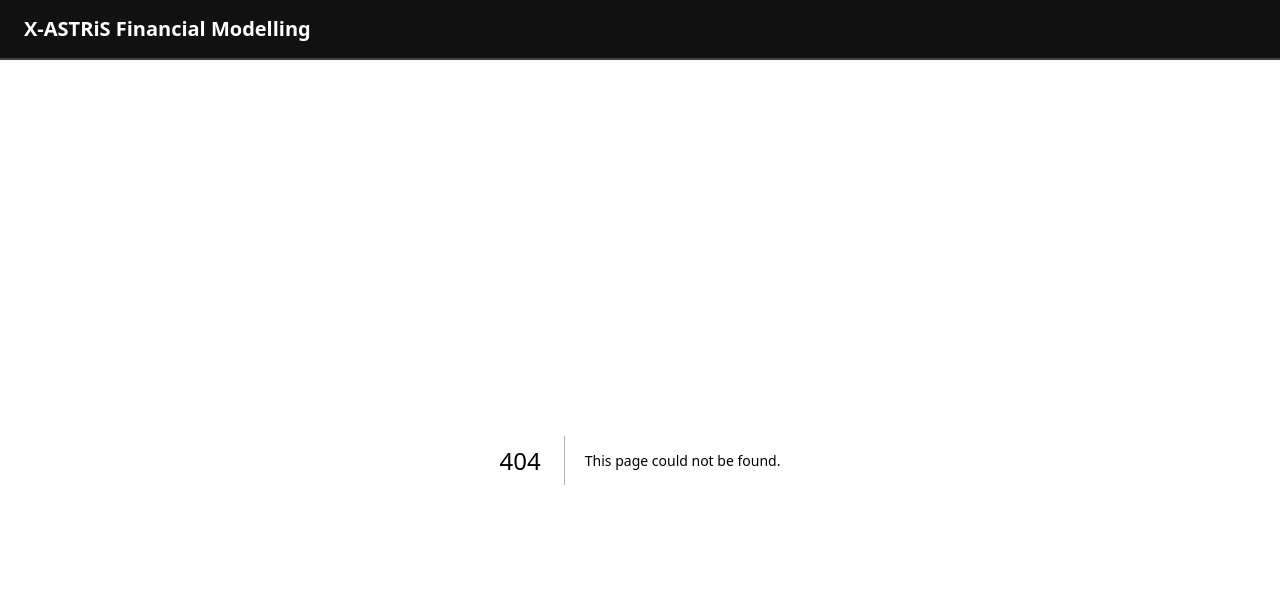
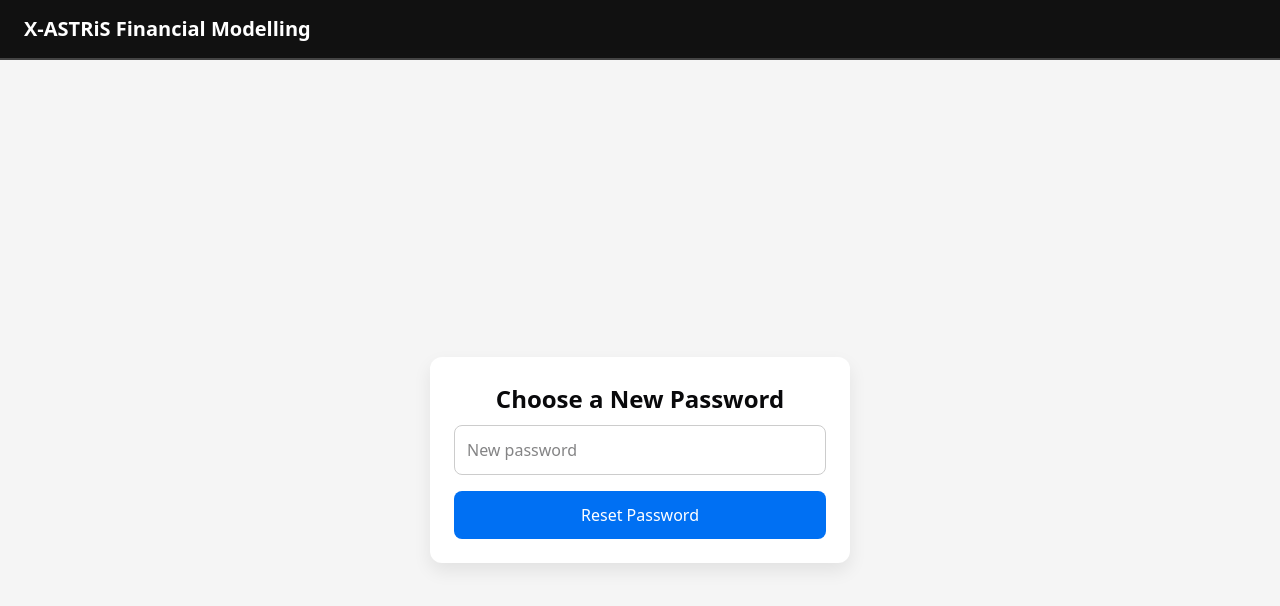
Before and after one commit to x-astris/x-astris-frontend, a Next.js app: page /reset-password in a window 1280 px wide. Before the commit this address had no page. Shown: the top 606 px of the page. Built offline with nearby package versions, Linux system fonts and the light colour scheme.

Commit message:
password reset functionality added

```diff
--- /dev/null
+++ b/app/forgot-password/page.tsx
@@ -0,0 +1,91 @@
+"use client";
+
+import { useState } from "react";
+
+export default function ForgotPasswordPage() {
+  const [email, setEmail] = useState("");
+  const [message, setMessage] = useState("");
+
+  async function handleSubmit(e: React.FormEvent) {
+    e.preventDefault();
+
+    const res = await fetch(`${process.env.NEXT_PUBLIC_API_URL}/auth/request-reset`, {
+      method: "POST",
+      headers: { "Content-Type": "application/json" },
+      body: JSON.stringify({ email }),
+    });
+
+    const data = await res.json();
+    setMessage(data.message);
+  }
+
+  return (
+    <main
+      style={{
+        minHeight: "100vh",
+        display: "flex",
+        alignItems: "center",
+        justifyContent: "center",
+        background: "#f5f5f5",
+        padding: 16,
+      }}
+    >
+      <div
+        style={{
+          width: "100%",
+          maxWidth: 420,
+          background: "#ffffff",
+          borderRadius: 12,
+          padding: 24,
+          boxShadow: "0 8px 18px rgba(0,0,0,0.08)",
+        }}
+      >
+        <h1 style={{ fontSize: 24, fontWeight: 700, marginBottom: 8, textAlign: "center" }}>
+          Reset Password
+        </h1>
+
+        <p style={{ fontSize: 14, color: "#666", marginBottom: 24, textAlign: "center" }}>
+          Enter your email and we’ll send you instructions.
+        </p>
+
+        <form onSubmit={handleSubmit}>
+          <input
+            type="email"
+            placeholder="Your email"
+            value={email}
+            onChange={(e) => setEmail(e.target.value)}
+            required
+            style={{
+              width: "100%",
+              padding: 12,
+              marginBottom: 16,
+              borderRadius: 8,
+              border: "1px solid #ccc",
+            }}
+          />
+
+          <button
+            type="submit"
+            style={{
+              width: "100%",
+              padding: 12,
+              background: "#0070f3",
+              color: "#ffffff",
+              borderRadius: 8,
+              border: "none",
+              cursor: "pointer",
+            }}
+          >
+            Send Reset Link
+          </button>
+        </form>
+
+        {message && (
+          <p style={{ marginTop: 16, textAlign: "center", color: "#0070f3" }}>
+            {message}
+          </p>
+        )}
+      </div>
+    </main>
+  );
+}
--- a/app/login/page.tsx
+++ b/app/login/page.tsx
@@ -68,6 +68,26 @@ export default function LoginPage() {
             Sign up
           </a>
         </p>
+
+        {/* Forgot Password Link */}
+<p
+  style={{
+    marginTop: 16,
+    textAlign: "center",
+    fontSize: 14,
+  }}
+>
+  <a
+    href="/forgot-password"
+    style={{
+      color: "#0070f3",
+      textDecoration: "underline",
+    }}
+  >
+    Forgot your password?
+  </a>
+</p>
+
       </div>
     </main>
   );
--- /dev/null
+++ b/app/reset-password/page.tsx
@@ -0,0 +1,152 @@
+"use client";
+
+import { useState } from "react";
+
+export default function ResetPasswordPage() {
+  const searchParams = new URLSearchParams(
+    typeof window !== "undefined" ? window.location.search : ""
+  );
+  const token = searchParams.get("token");
+
+  const [password, setPassword] = useState("");
+  const [message, setMessage] = useState("");
+  const [success, setSuccess] = useState(false);
+
+  async function handleSubmit(e: React.FormEvent) {
+    e.preventDefault();
+
+    const res = await fetch(
+      `${process.env.NEXT_PUBLIC_API_URL}/auth/reset-password`,
+      {
+        method: "POST",
+        headers: { "Content-Type": "application/json" },
+        body: JSON.stringify({ token, password }),
+      }
+    );
+
+    const data = await res.json();
+    setMessage(data.message);
+
+    if (res.ok) {
+      setSuccess(true);
+    }
+  }
+
+  return (
+    <main
+      style={{
+        minHeight: "100vh",
+        display: "flex",
+        alignItems: "center",
+        justifyContent: "center",
+        background: "#f5f5f5",
+        padding: 16,
+      }}
+    >
+      <div
+        style={{
+          width: "100%",
+          maxWidth: 420,
+          background: "#ffffff",
+          borderRadius: 12,
+          padding: 24,
+          boxShadow: "0 8px 18px rgba(0,0,0,0.08)",
+        }}
+      >
+        {!success ? (
+          <>
+            <h1
+              style={{
+                fontSize: 24,
+                fontWeight: 700,
+                marginBottom: 8,
+                textAlign: "center",
+              }}
+            >
+              Choose a New Password
+            </h1>
+
+            <form onSubmit={handleSubmit}>
+              <input
+                type="password"
+                placeholder="New password"
+                value={password}
+                onChange={(e) => setPassword(e.target.value)}
+                required
+                style={{
+                  width: "100%",
+                  padding: 12,
+                  marginBottom: 16,
+                  borderRadius: 8,
+                  border: "1px solid #ccc",
+                }}
+              />
+
+              <button
+                type="submit"
+                style={{
+                  width: "100%",
+                  padding: 12,
+                  background: "#0070f3",
+                  color: "#ffffff",
+                  borderRadius: 8,
+                  border: "none",
+                  cursor: "pointer",
+                }}
+              >
+                Reset Password
+              </button>
+            </form>
+
+            {message && (
+              <p style={{ marginTop: 16, textAlign: "center", color: "#0070f3" }}>
+                {message}
+              </p>
+            )}
+          </>
+        ) : (
+          // SUCCESS STATE
+          <>
+            <h1
+              style={{
+                fontSize: 24,
+                fontWeight: 700,
+                marginBottom: 16,
+                textAlign: "center",
+              }}
+            >
+              Password Reset Successful
+            </h1>
+
+            <p
+              style={{
+                fontSize: 15,
+                color: "#666",
+                textAlign: "center",
+                marginBottom: 24,
+              }}
+            >
+              Your password has been updated. You can now log in using your new password.
+            </p>
+
+            <a
+              href="/login"
+              style={{
+                display: "block",
+                textAlign: "center",
+                padding: 12,
+                background: "#0070f3",
+                color: "#fff",
+                borderRadius: 8,
+                textDecoration: "none",
+                fontWeight: 600,
+              }}
+            >
+              Go to Login
+            </a>
+          </>
+        )}
+      </div>
+    </main>
+  );
+}
```
